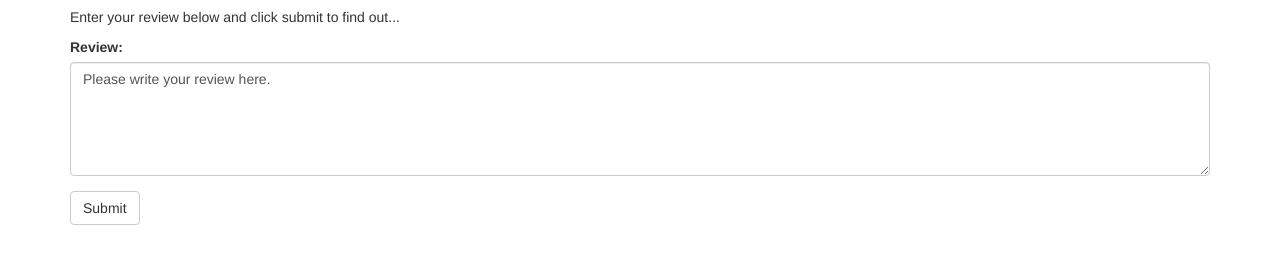
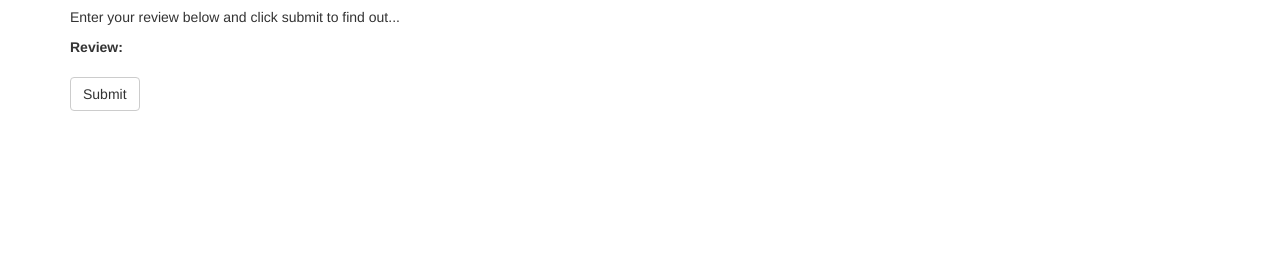
Before and after one commit to nimuteba/SentAn.github.io, a plain HTML site: page index.html in a window 1280 px wide. Shown: the part 63-326 px from the top of the page. Drawn offline with nearby package versions, Linux system fonts and the light colour scheme.

Commit message:
Update index.html

```diff
--- a/index.html
+++ b/index.html
@@ -44,7 +44,7 @@
                   onsubmit="return submitForm(this);" >                     <!-- HERE IS WHERE YOU NEED TO ENTER THE API URL -->
                 <div class="form-group">
                     <label for="review">Review:</label>
-                    <textarea class="form-control"  rows="5" id="review">Please write your review here.</textarea>
+                    <!--<textarea class="form-control"  rows="5" id="review">Please write your review here.</textarea>-->
                 </div>
                 <button type="submit" class="btn btn-default">Submit</button>
             </form>
```
